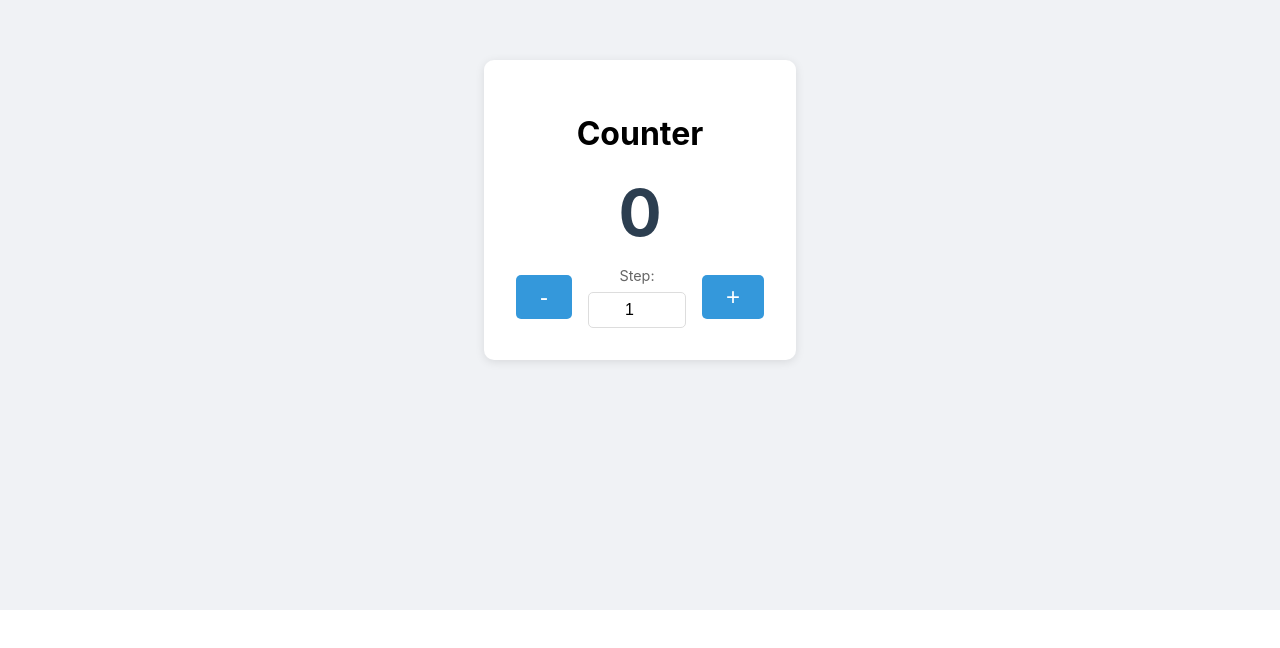
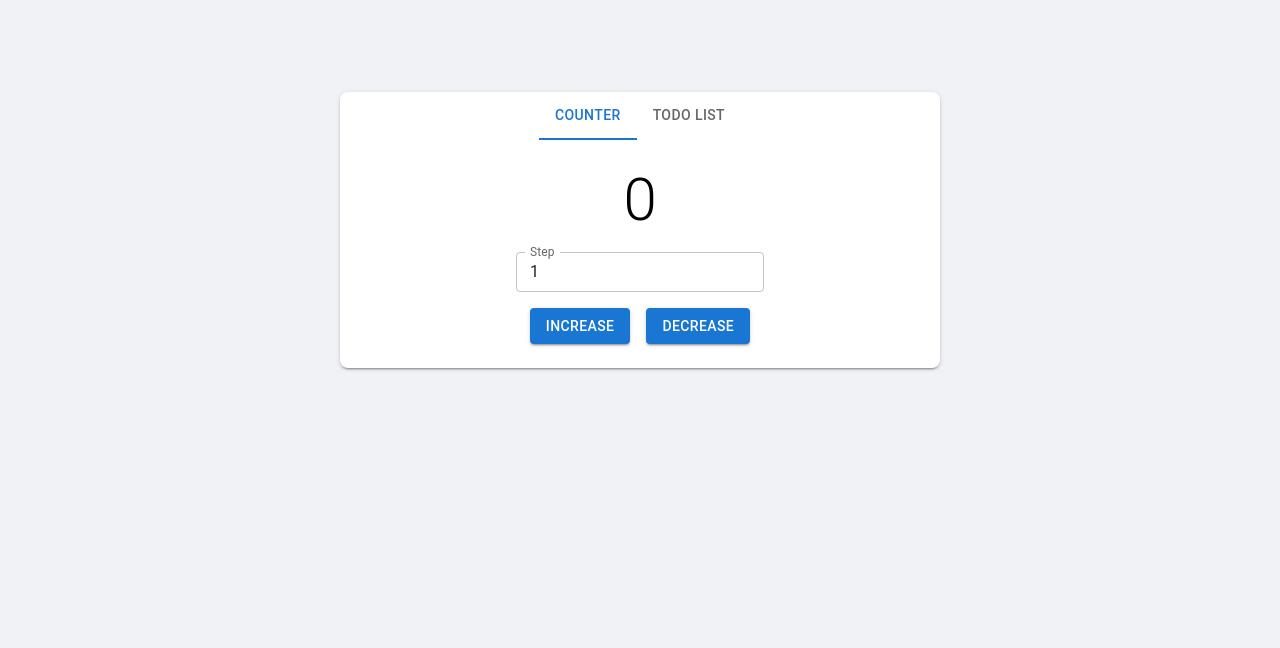
Before and after one commit to vit2tweak/counter1, a React (Create React App) app: page / in a window 1280 px wide. Shown: the part 190-838 px from the top of the page. Before the commit the page ends 800 px from the top, so only its background shows below. Built offline with nearby package versions, Linux system fonts and the light colour scheme.

Commit message:
Upgrade: add tab menu tab 1 current counter program tab 2 todo app with  CRUD and complete task feature  (program-note.md created)

```diff
--- a/package.json
+++ b/package.json
@@ -1,8 +1,12 @@
 {
   "name": "counter1",
-  "version": "1.2.0",
+  "version": "2.0.0",
   "private": true,
   "dependencies": {
+    "@emotion/react": "^11.11.1",
+    "@emotion/styled": "^11.11.0",
+    "@mui/material": "^5.14.10",
+    "@mui/icons-material": "^5.14.10",
     "react": "^18.2.0",
     "react-dom": "^18.2.0",
     "react-scripts": "5.0.1"
--- a/src/App.css
+++ b/src/App.css
@@ -1,65 +1,21 @@
 .App {
-  text-align: center;
   min-height: 100vh;
   display: flex;
   justify-content: center;
   align-items: center;
   background-color: #f0f2f5;
+  padding: 20px;
 }
 
 .counter-container {
   background: white;
   padding: 2rem;
-  border-radius: 10px;
-  box-shadow: 0 2px 10px rgba(0, 0, 0, 0.1);
+  border-radius: 8px;
+  box-shadow: 0 2px 4px rgba(0,0,0,0.1);
 }
 
-.counter-display {
-  font-size: 4rem;
-  font-weight: bold;
-  margin: 1rem 0;
-  color: #2c3e50;
+.todo-container {
+  background: white;
+  border-radius: 8px;
+  box-shadow: 0 2px 4px rgba(0,0,0,0.1);
 }
-
-.counter-controls {
-  display: flex;
-  align-items: center;
-  justify-content: center;
-  gap: 1rem;
-}
-
-.counter-button {
-  font-size: 1.5rem;
-  padding: 0.5rem 1.5rem;
-  border: none;
-  border-radius: 5px;
-  background-color: #3498db;
-  color: white;
-  cursor: pointer;
-  transition: background-color 0.2s;
-}
-
-.counter-button:hover {
-  background-color: #2980b9;
-}
-
-.step-input-container {
-  display: flex;
-  flex-direction: column;
-  align-items: center;
-  gap: 0.5rem;
-}
-
-.step-input {
-  width: 80px;
-  padding: 0.5rem;
-  border: 1px solid #ddd;
-  border-radius: 5px;
-  text-align: center;
-  font-size: 1rem;
-}
-
-label {
-  font-size: 0.9rem;
-  color: #666;
-}
--- a/src/App.js
+++ b/src/App.js
@@ -1,59 +1,40 @@
 import React, { useState } from 'react';
+import { Box, Tabs, Tab } from '@mui/material';
+import Counter from './components/Counter';
+import TodoList from './components/TodoList';
 import './App.css';
 
-function App() {
-  const [count, setCount] = useState(0);
-  const [step, setStep] = useState(1);
-
-  // Handle step input change with validation
-  const handleStepChange = (e) => {
-    const value = parseInt(e.target.value) || 1;
-    setStep(Math.max(1, value));
-  };
-
-  // Handle counter increment
-  const handleIncrement = () => {
-    setCount(prevCount => prevCount + step);
-  };
-
-  // Handle counter decrement
-  const handleDecrement = () => {
-    setCount(prevCount => prevCount - step);
-  };
-
+function TabPanel({ children, value, index }) {
   return (
-    <div className="App">
-      <div className="counter-container">
-        <h1>Counter</h1>
-
-        <div className="counter-display">
-          <span>{count}</span>
-        </div>
-
-        <div className="counter-controls">
-          <button onClick={handleDecrement} className="counter-button">
-            -
-          </button>
-
-          <div className="step-input-container">
-            <label htmlFor="step">Step:</label>
-            <input
-              id="step"
-              type="number"
-              min="1"
-              value={step}
-              onChange={handleStepChange}
-              className="step-input"
-            />
-          </div>
-
-          <button onClick={handleIncrement} className="counter-button">
-            +
-          </button>
-        </div>
-      </div>
+    <div hidden={value !== index} style={{ width: '100%' }}>
+      {value === index && children}
     </div>
   );
 }
 
+function App() {
+  const [tabValue, setTabValue] = useState(0);
+
+  const handleTabChange = (event, newValue) => {
+    setTabValue(newValue);
+  };
+
+  return (
+    <Box className="App">
+      <Box sx={{ width: '100%', maxWidth: 600, bgcolor: 'white', borderRadius: 2, boxShadow: 2 }}>
+        <Tabs value={tabValue} onChange={handleTabChange} centered>
+          <Tab label="Counter" />
+          <Tab label="Todo List" />
+        </Tabs>
+        <TabPanel value={tabValue} index={0}>
+          <Counter />
+        </TabPanel>
+        <TabPanel value={tabValue} index={1}>
+          <TodoList />
+        </TabPanel>
+      </Box>
+    </Box>
+  );
+}
+
 export default App;
--- /dev/null
+++ b/src/components/Counter.js
@@ -0,0 +1,46 @@
+import React, { useState } from 'react';
+import { Box, Button, TextField, Typography } from '@mui/material';
+
+function Counter() {
+  const [count, setCount] = useState(0);
+  const [step, setStep] = useState(1);
+
+  const handleStepChange = (e) => {
+    const value = parseInt(e.target.value) || 1;
+    setStep(Math.max(1, value));
+  };
+
+  return (
+    <Box sx={{ textAlign: 'center', p: 3 }}>
+      <Typography variant="h2">{count}</Typography>
+      <Box sx={{ my: 2 }}>
+        <TextField
+          type="number"
+          label="Step"
+          value={step}
+          onChange={handleStepChange}
+          size="small"
+          sx={{ mx: 1 }}
+        />
+      </Box>
+      <Box>
+        <Button
+          variant="contained"
+          onClick={() => setCount(count + step)}
+          sx={{ mx: 1 }}
+        >
+          Increase
+        </Button>
+        <Button
+          variant="contained"
+          onClick={() => setCount(count - step)}
+          sx={{ mx: 1 }}
+        >
+          Decrease
+        </Button>
+      </Box>
+    </Box>
+  );
+}
+
+export default Counter;
--- /dev/null
+++ b/src/components/TodoList.js
@@ -0,0 +1,105 @@
+import React, { useState, useEffect } from 'react';
+import {
+  Box,
+  List,
+  ListItem,
+  ListItemText,
+  ListItemSecondaryAction,
+  IconButton,
+  TextField,
+  Button,
+  Checkbox
+} from '@mui/material';
+import { Delete, Edit } from '@mui/icons-material';
+
+function TodoList() {
+  const [todos, setTodos] = useState([]);
+  const [newTodo, setNewTodo] = useState('');
+  const [editId, setEditId] = useState(null);
+
+  useEffect(() => {
+    const savedTodos = localStorage.getItem('todos');
+    if (savedTodos) setTodos(JSON.parse(savedTodos));
+  }, []);
+
+  useEffect(() => {
+    localStorage.setItem('todos', JSON.stringify(todos));
+  }, [todos]);
+
+  const handleAdd = () => {
+    if (!newTodo.trim()) return;
+    setTodos([...todos, { id: Date.now(), text: newTodo, completed: false }]);
+    setNewTodo('');
+  };
+
+  const handleDelete = (id) => {
+    setTodos(todos.filter(todo => todo.id !== id));
+  };
+
+  const handleToggle = (id) => {
+    setTodos(todos.map(todo =>
+      todo.id === id ? { ...todo, completed: !todo.completed } : todo
+    ));
+  };
+
+  const handleEdit = (id, newText) => {
+    setTodos(todos.map(todo =>
+      todo.id === id ? { ...todo, text: newText } : todo
+    ));
+    setEditId(null);
+  };
+
+  return (
+    <Box sx={{ p: 3 }}>
+      <Box sx={{ display: 'flex', mb: 2 }}>
+        <TextField
+          fullWidth
+          value={newTodo}
+          onChange={(e) => setNewTodo(e.target.value)}
+          placeholder="Add new todo"
+          size="small"
+        />
+        <Button
+          variant="contained"
+          onClick={handleAdd}
+          sx={{ ml: 1 }}
+        >
+          Add
+        </Button>
+      </Box>
+      <List>
+        {todos.map(todo => (
+          <ListItem key={todo.id}>
+            <Checkbox
+              checked={todo.completed}
+              onChange={() => handleToggle(todo.id)}
+            />
+            {editId === todo.id ? (
+              <TextField
+                fullWidth
+                defaultValue={todo.text}
+                onBlur={(e) => handleEdit(todo.id, e.target.value)}
+                autoFocus
+              />
+            ) : (
+              <ListItemText
+                primary={todo.text}
+                sx={{ textDecoration: todo.completed ? 'line-through' : 'none' }}
+              />
+            )}
+            <ListItemSecondaryAction>
+              <IconButton onClick={() => setEditId(todo.id)}>
+                <Edit />
+              </IconButton>
+              <IconButton onClick={() => handleDelete(todo.id)}>
+                <Delete />
+              </IconButton>
+            </ListItemSecondaryAction>
+          </ListItem>
+        ))}
+      </List>
+    </Box>
+  );
+}
+
+export default TodoList;
```
Also changed, not shown: 2 other files (tests, documents, lock files or other folders).
